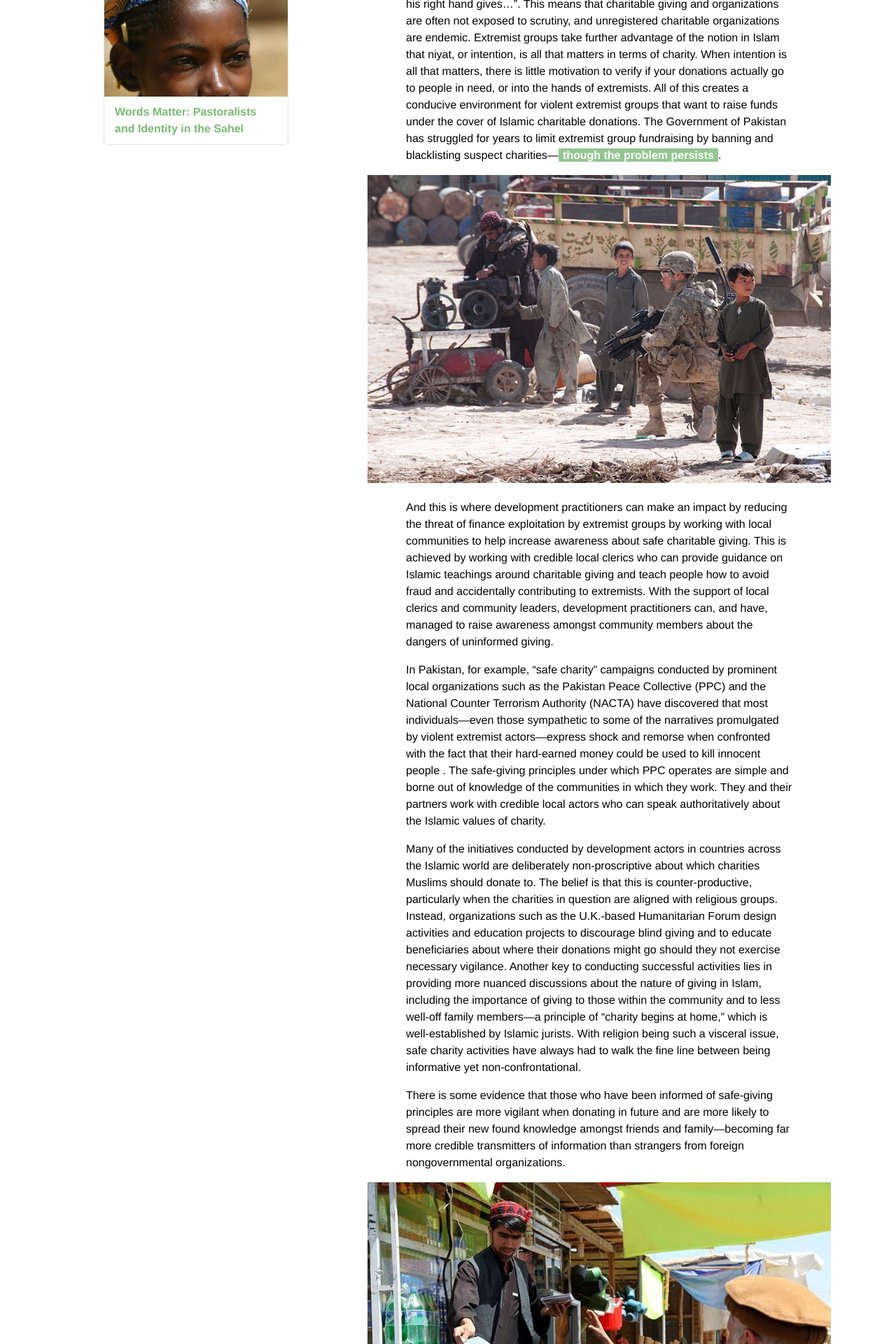
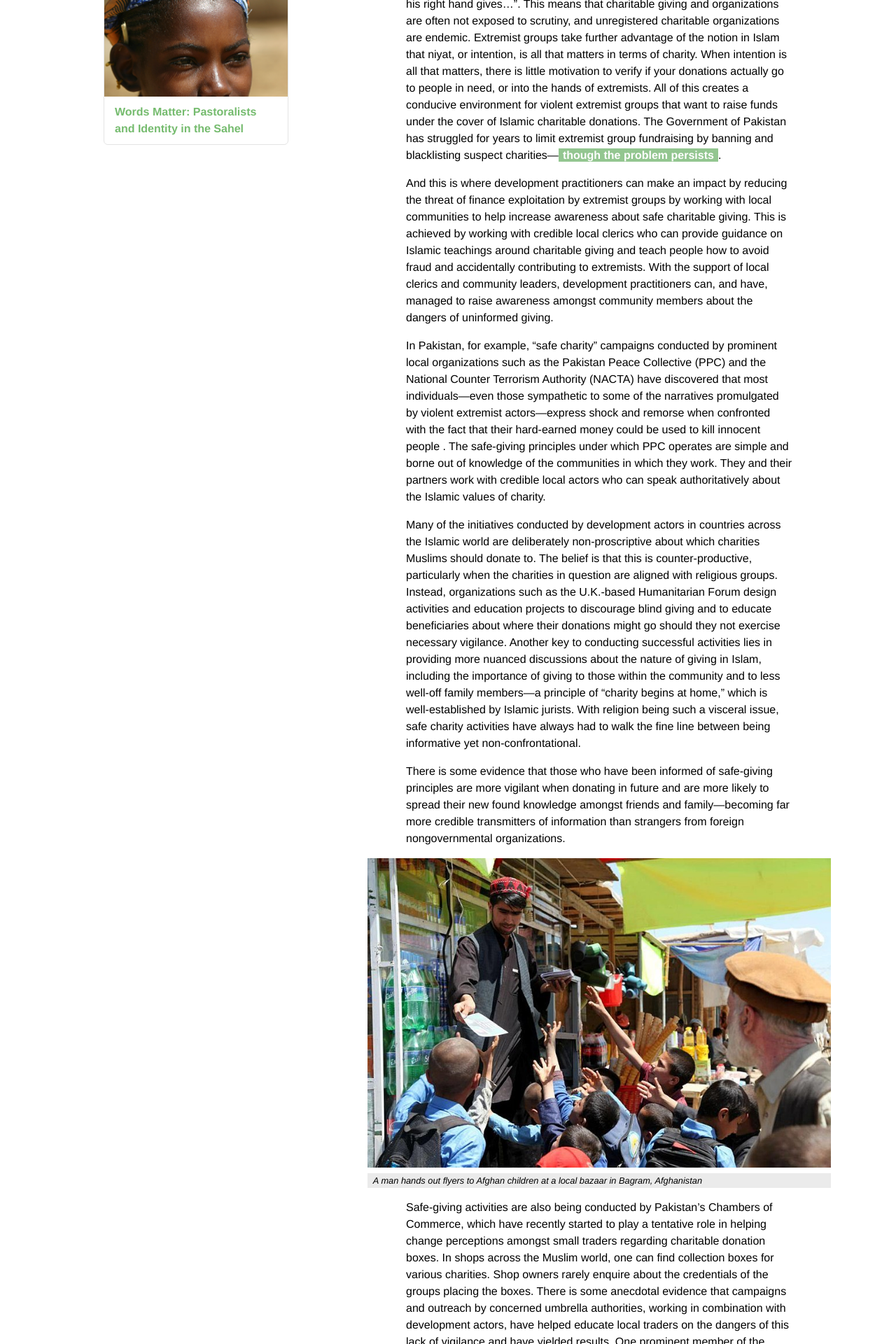
Before and after one commit to BryanSchuetz/CS-, a Jekyll site: the page built from _posts/2018-07-20-the-money-trail-part-i-safe-charitable-giving-in-pakistan.markdown, in a window 1280 px wide. Shown: the part 1325-3245 px from the top of the page at 70% size. Built offline with Jekyll 4.4.1, drawn with Linux system fonts in a browser that asks for light colours.

Commit message:
Updated The Money Trail Part I Safe Charitable Giving In Pakistan

```diff
--- a/_posts/2018-07-20-the-money-trail-part-i-safe-charitable-giving-in-pakistan.markdown
+++ b/_posts/2018-07-20-the-money-trail-part-i-safe-charitable-giving-in-pakistan.markdown
@@ -8,7 +8,6 @@ tags:
 Author: Adeel Jafferi
 social-image:
 - "/uploads/800px-Afghan_children_request_leaflets_in_a_Bagram_bazaar-106ade.jpg"
-- "/uploads/Paratroopers_Patrol_Ghazni_Bazaar_with_Afghan_Police_120429-A-kj310-006.jpg"
 - "/uploads/Holding%20Money.jpg"
 thumbnail: "/uploads/800px-Afghan_children_request_leaflets_in_a_Bagram_bazaar-106ade.jpg"
 ---
@@ -23,8 +22,6 @@ One of the main pillars of Islam is the injunction to give charity to those in n
 
 Several aspects of charity in the Islamic world make it particularly vulnerable to exploitation by extremists. First, the Prophet Mohammad directed his followers to give to charity discreetly, saying that the most blessed is the one who “gives in charity and hides it, such that his left hand does not know what his right hand gives…”.  This means that charitable giving and organizations are often not exposed to scrutiny, and unregistered charitable organizations are endemic. Extremist groups take further advantage of the notion in Islam that niyat, or intention, is all that matters in terms of charity. When intention is all that matters, there is little motivation to verify if your donations actually go to people in need, or into the hands of extremists. All of this creates a conducive environment for violent extremist groups that want to raise funds under the cover of Islamic charitable donations. The Government of Pakistan has struggled for years to limit extremist group fundraising by banning and blacklisting suspect charities—[though the problem persists](https://www.reuters.com/article/us-pakistan-militants-exclusive/exclusive-pakistan-plans-takeover-of-charities-run-by-islamist-figure-u-s-has-targeted-idUSKBN1EQ0T6).
 
-![Paratroopers_Patrol_Ghazni_Bazaar_with_Afghan_Police_120429-A-kj310-006.jpg](/uploads/Paratroopers_Patrol_Ghazni_Bazaar_with_Afghan_Police_120429-A-kj310-006.jpg "Patrol of an Afghan bazaar with Afghan National Police from insurgents, 2012")
-
 And this is where development practitioners can make an impact by reducing the threat of finance exploitation by extremist groups by working with local communities to help increase awareness about safe charitable giving. This is achieved by working with credible local clerics who can provide guidance on Islamic teachings around charitable giving and teach people how to avoid fraud and accidentally contributing to extremists. With the support of local clerics and community leaders, development practitioners can, and have, managed to raise awareness amongst community members about the dangers of uninformed giving.
 
 In Pakistan, for example, “safe charity” campaigns conducted by prominent local organizations such as the Pakistan Peace Collective (PPC) and the National Counter Terrorism Authority (NACTA) have discovered that most individuals—even those sympathetic to some of the narratives promulgated by violent extremist actors—express shock and remorse when confronted with the fact that their hard-earned money could be used to kill innocent people . The safe-giving principles under which PPC operates are simple and borne out of knowledge of the communities in which they work. They and their partners work with credible local actors who can speak authoritatively about the Islamic values of charity.
```
